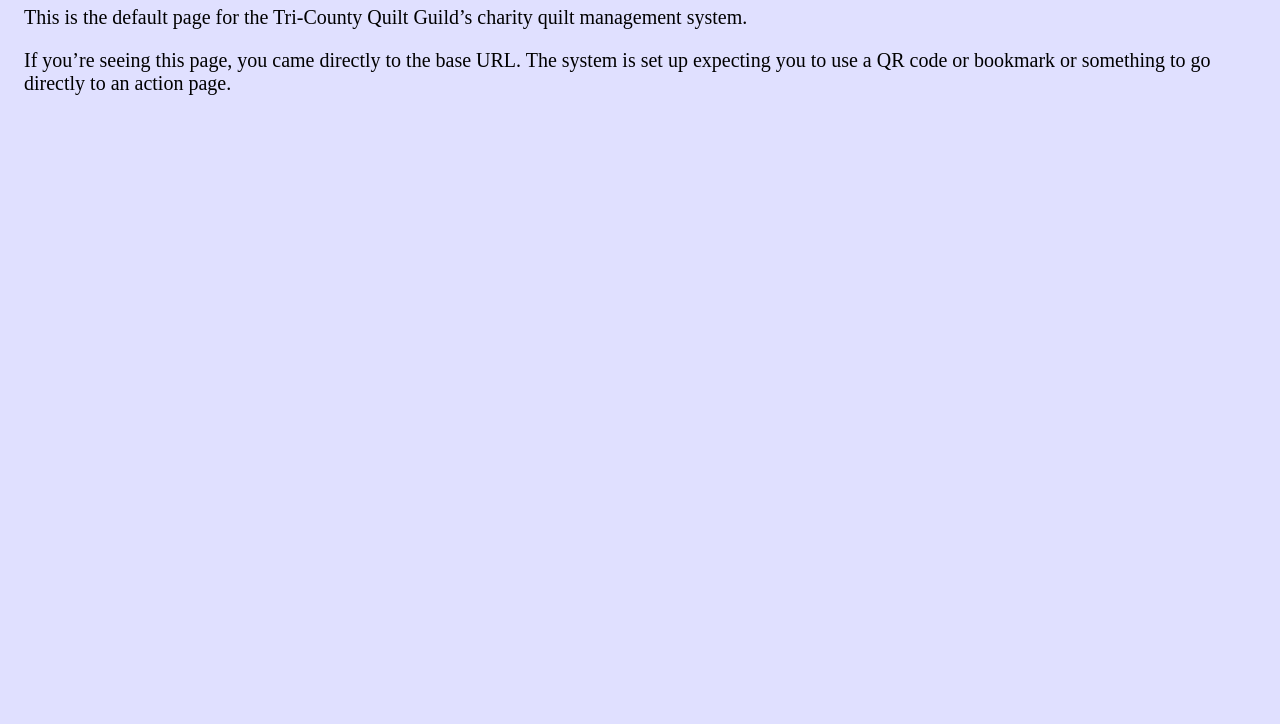
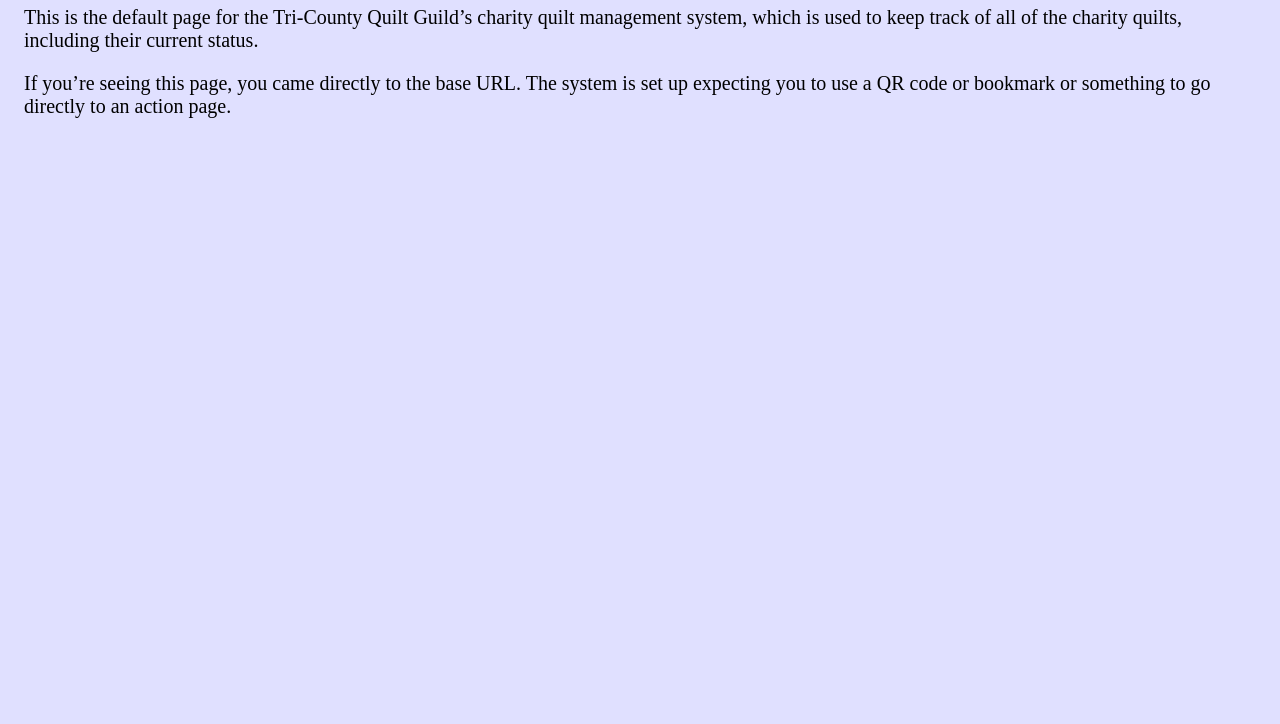
Before and after one commit to tcqg-charity-dev/tcqg-charity-dev, a plain HTML site: page index.html in a window 1280 px wide. Shown: the part 76-800 px from the top of the page. Drawn offline with Linux system fonts and the light colour scheme.

Commit message:
Add files via upload

```diff
--- a/index.html
+++ b/index.html
@@ -7,7 +7,8 @@
     <body>
         <h1>TCQG: Charity Quilts</h1>
         <p class="explanatoryText">
-This is the default page for the Tri-County Quilt Guild&rsquo;s charity quilt management system.
+This is the default page for the Tri-County Quilt Guild&rsquo;s charity quilt management system,
+which is used to keep track of all of the charity quilts, including their current status.
         </p>
         <p class="explanatoryText">
 If you&rsquo;re seeing this page, you came directly to the base URL.
```
